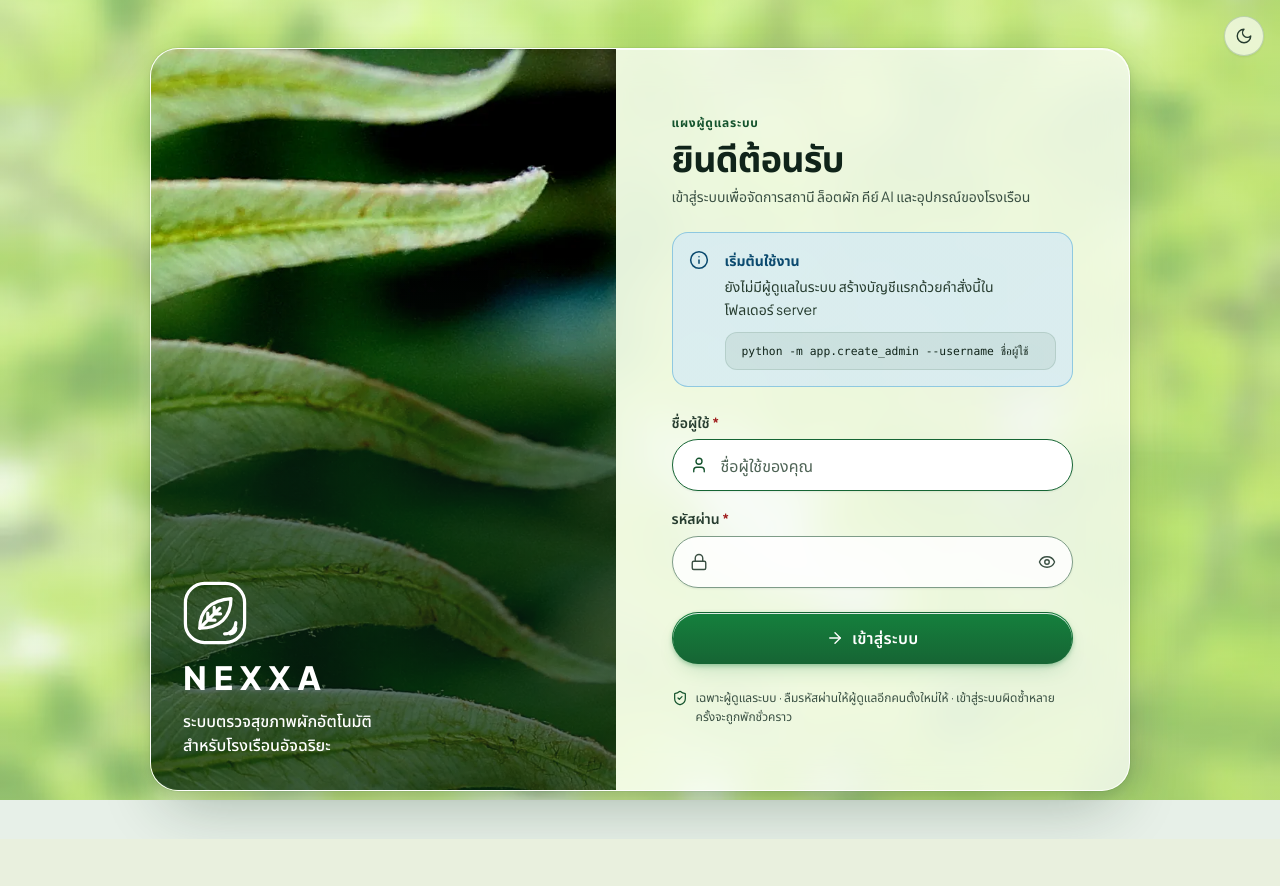
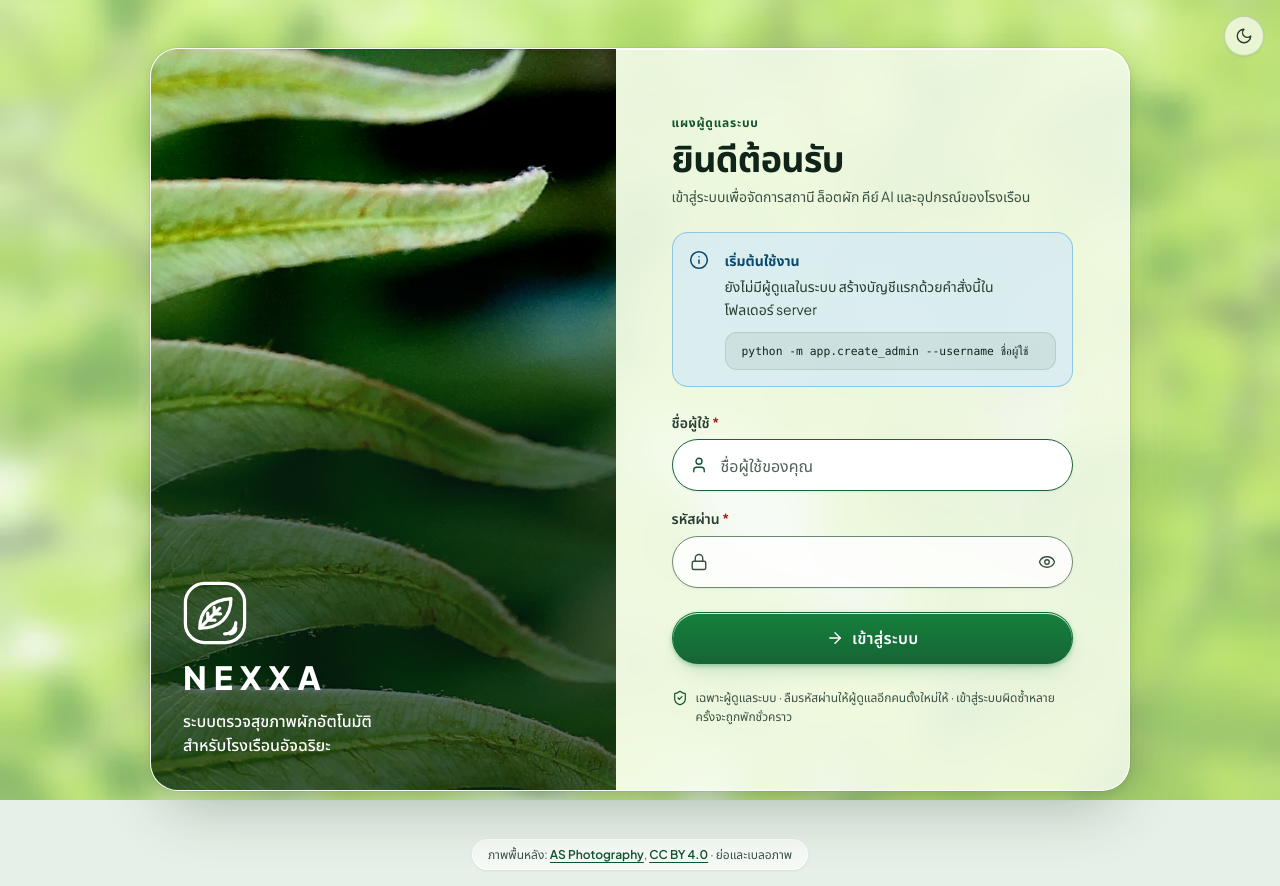
Before and after one commit to En-Tanawat/Nexxa, a FastAPI app: page /login in a window 1280 px wide. Before the commit the page ends 834 px from the top, so only its background shows below. Run offline with FastAPI, Linux system fonts and the light colour scheme.

Commit message:
fix: visible CC BY photo credit on every page, 3:1 input borders, theme-color at first paint

```diff
--- a/server/app/web/static/css/nexxa.css
+++ b/server/app/web/static/css/nexxa.css
@@ -57,6 +57,7 @@
   --sidebar-w: 264px;
   --topbar-h: 64px;
   --shell-gap: 16px;
+  --credit-h: 2.75rem;  /* photo credit line under every layout */
   --content-max: 1200px;
   --z-sticky: 20;
   --z-toast: 50;
@@ -79,7 +80,7 @@
   --color-muted: rgba(16, 72, 40, 0.06);
   --color-muted-foreground: #3A5043;
   --color-subtle-foreground: #263C2F;
-  --color-border: #7E9C88;
+  --color-border: #6B8A75;
   --color-destructive: #B91C1C;
   --color-on-destructive: #FFFFFF;
   --color-ring: #166534;
@@ -606,9 +607,22 @@ html:not([data-theme]) .theme-toggle { display: none; }
 .auth-split .btn--primary { min-height: 52px; margin-top: var(--space-sm); letter-spacing: 0.02em; }
 .auth-split .alert { border-radius: var(--radius-lg); }
 
+/* Photo credit (CC BY 4.0): a small glass pill under every layout, never over content. */
+.site-credit { display: flex; justify-content: center; padding: 0 var(--space-md) calc(var(--space-md) + env(safe-area-inset-bottom, 0px)); }
+.page-admin .site-credit { margin-top: calc(-1 * var(--shell-gap) + var(--space-xs)); }
+.site-credit__text {
+  padding: 0.3rem 0.9rem; border-radius: var(--radius-full); text-align: center;
+  font-size: var(--text-xs); color: var(--color-muted-foreground);
+  background: var(--glass-bg-strong); border: 1px solid var(--glass-border); box-shadow: var(--shadow-sm);
+}
+.site-credit__text a { color: var(--color-accent-strong); font-weight: 600; }
+.site-credit__text a:hover { color: var(--color-link-hover); }
+/* Login/error: keep the card centred in the first screen and the credit just below it. */
+.page-auth .auth { min-height: calc(100vh - var(--credit-h)); min-height: calc(100dvh - var(--credit-h)); }
+
 /* 11. Admin shell ---------------------------------------------------------- */
 .shell {
-  display: grid; min-height: 100vh; min-height: 100dvh;
+  display: grid; min-height: calc(100vh - var(--credit-h)); min-height: calc(100dvh - var(--credit-h));
   grid-template-columns: var(--sidebar-w) minmax(0, 1fr);
   grid-template-rows: auto 1fr;
   grid-template-areas: "side top" "side main";
@@ -616,7 +630,7 @@ html:not([data-theme]) .theme-toggle { display: none; }
 }
 .sidebar {
   grid-area: side; position: sticky; top: var(--shell-gap);
-  height: calc(100vh - 2 * var(--shell-gap)); height: calc(100dvh - 2 * var(--shell-gap));
+  height: calc(100vh - 2 * var(--shell-gap) - var(--credit-h)); height: calc(100dvh - 2 * var(--shell-gap) - var(--credit-h));
   display: flex; flex-direction: column; gap: var(--space-lg);
   padding: var(--space-md);
   background: var(--glass-bg-strong);
@@ -779,7 +793,7 @@ html:not([data-theme]) .theme-toggle { display: none; }
   .page-title { font-size: var(--text-xl); }
   /* Login: one column, the photo becomes a header strip with the brand in a row; the switch sits above the card. */
   .auth__top { position: static; display: flex; justify-content: flex-end; padding: var(--space-md) var(--space-md) 0; }
-  .auth { min-height: 0; padding: var(--space-sm) var(--space-md) var(--space-lg); }
+  .auth, .page-auth .auth { min-height: 0; padding: var(--space-sm) var(--space-md) var(--space-lg); }
   .auth-split { grid-template-columns: minmax(0, 1fr); min-height: 0; padding: 0; }
   .auth-split__art { min-height: 168px; }
   .auth-split__art::after { background: linear-gradient(90deg, var(--art-scrim) 0%, var(--art-scrim) 62%, transparent 100%); }
--- a/server/app/web/static/js/theme-init.js
+++ b/server/app/web/static/js/theme-init.js
@@ -18,4 +18,7 @@
     theme = dark ? "dark" : "light";
   }
   document.documentElement.setAttribute("data-theme", theme);
+  // Browser chrome colour = the theme's --color-background (light / dark blocks in nexxa.css).
+  var meta = document.querySelector('meta[name="theme-color"]');
+  if (meta) meta.setAttribute("content", theme === "dark" ? "#0B1911" : "#E7F0E8");
 })();
--- a/server/app/web/templates/base_public.html
+++ b/server/app/web/templates/base_public.html
@@ -21,6 +21,10 @@
 <body class="{% block body_class %}{% endblock %}">
   <a class="skip-link" href="#main">ข้ามไปยังเนื้อหาหลัก</a>
   {% block body %}{% endblock %}
+  {#- CC BY 4.0 attribution for the background photo, shown wherever it is (see static/img/CREDITS.md). #}
+  <footer class="site-credit">
+    <p class="site-credit__text">ภาพพื้นหลัง: <a href="https://commons.wikimedia.org/wiki/File:Fresh_green_leaves_background_(55060632960).jpg" rel="noopener noreferrer">AS Photography</a>, <a href="https://creativecommons.org/licenses/by/4.0/" rel="noopener noreferrer">CC BY 4.0</a> · ย่อและเบลอภาพ</p>
+  </footer>
   {% block toasts %}{{ c.toast_region(flash) }}{% endblock %}
   {%- block scripts %}{% endblock %}
 </body>
```
Also changed, not shown: server/tests/test_web_theme.py (+42 -1 lines), 14 other files.
